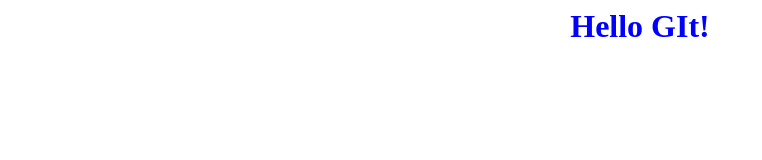
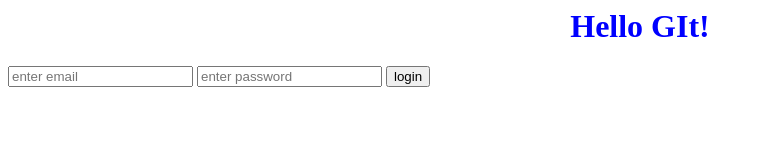
Before and after one commit to Lumenw/rosa-webapp-2.7, a plain HTML site: page index.html in a window 1280 px wide. Shown: the whole page, without its empty margins (0-762 px from the left). Drawn offline with Linux system fonts and the light colour scheme.

Commit message:
added login

```diff
--- a/index.html
+++ b/index.html
@@ -10,6 +10,14 @@
 <body>
 
     <h1>Hello GIt!</h1>
+
+    <form>
+        <input type="email"/ placeholder="enter email">
+        <input type="password" / placeholder="enter password"/>
+        <input type="submit" value="login"/>
+
+
+    </form>
    <script src="script.js"></script>
 </body>
 </html>
```
